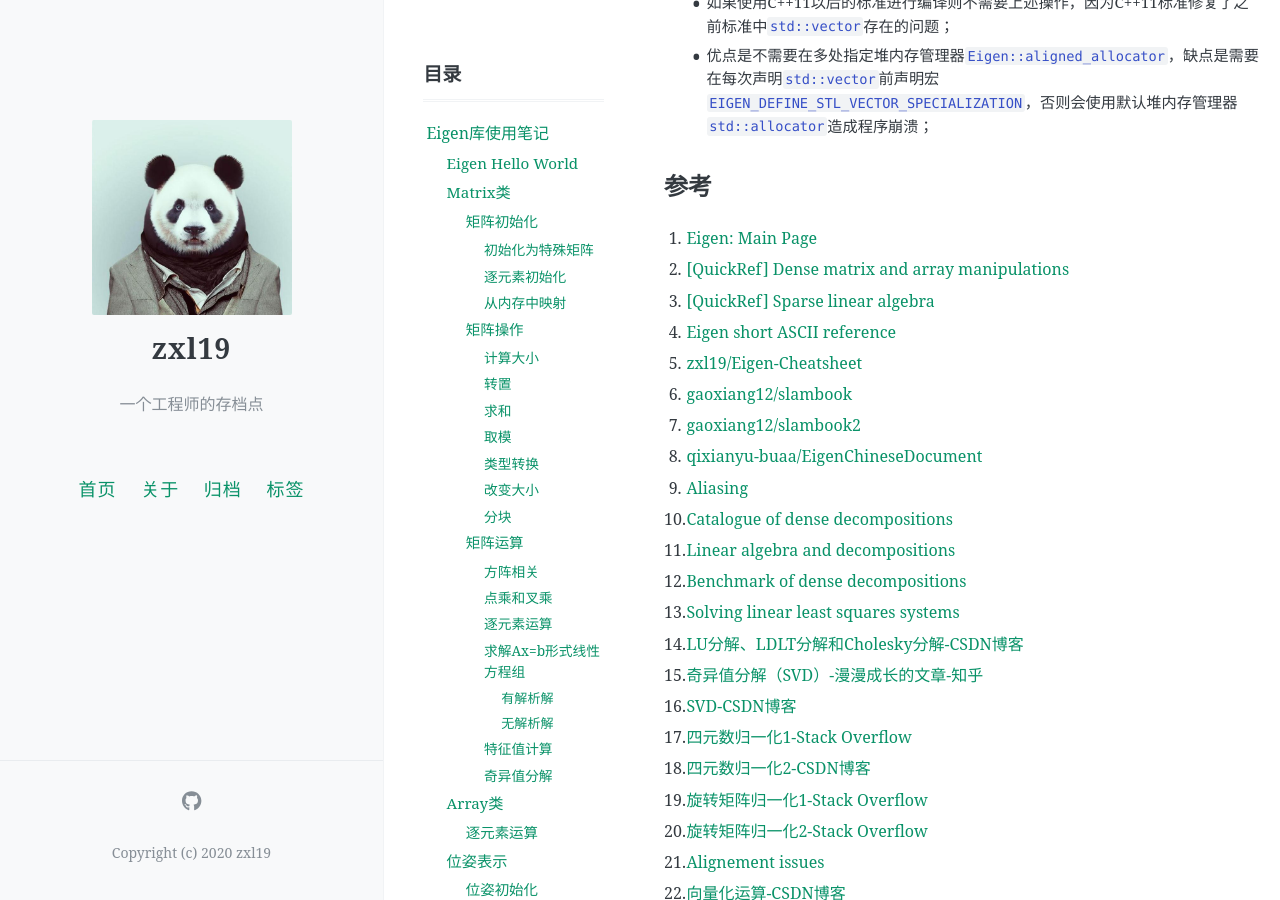
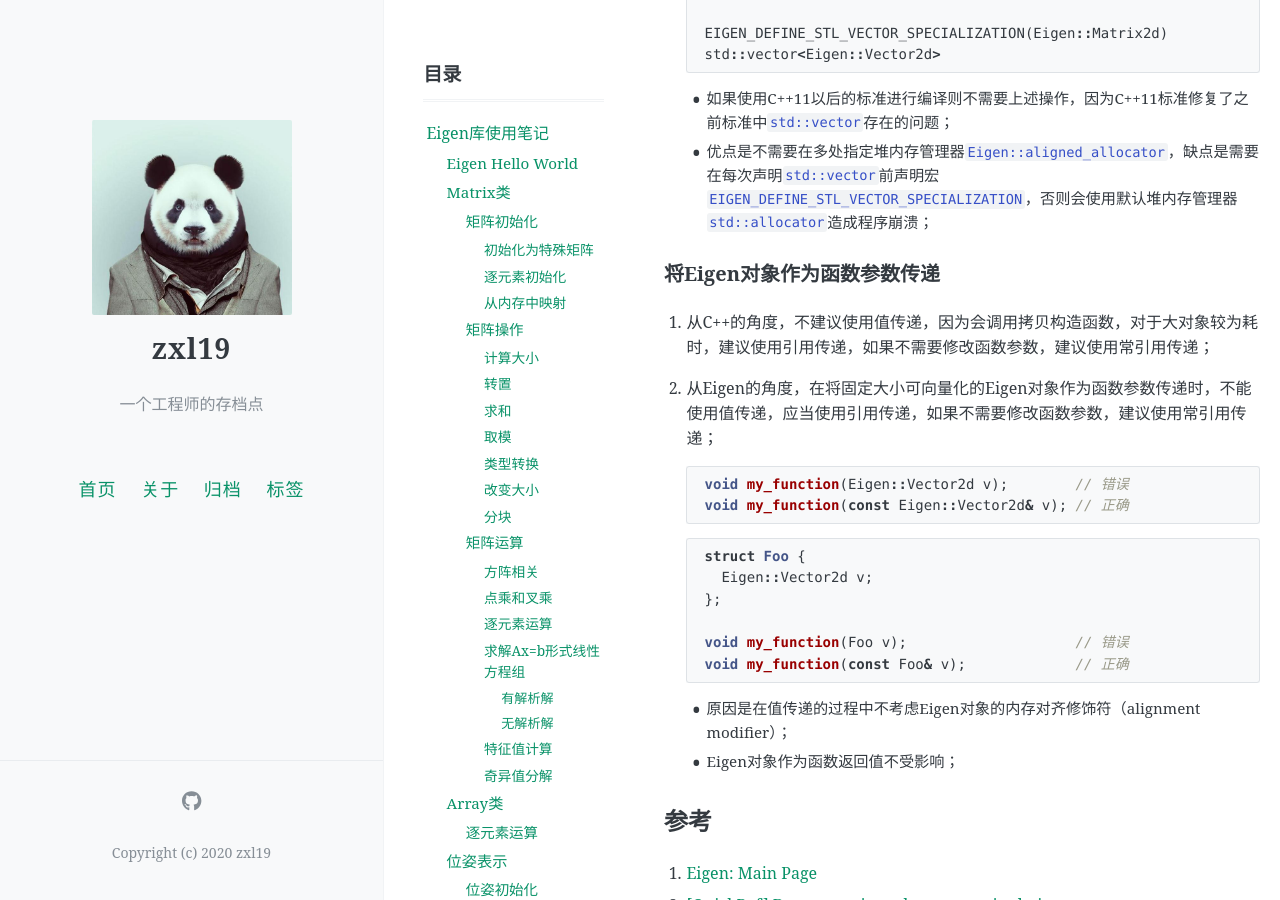
Before and after one commit to zxl19/zxl19.github.io, a Jekyll site: the page built from _posts/2021-08-23-eigen-note.md, in a window 1280 px wide and 900 px high, scrolled down 16771 px. Built offline with Jekyll 4.4.1, drawn with Linux system fonts in a browser that asks for light colours; comment, search, counter and statistics services are not loaded; some of the changed text lies outside the part shown.

Commit message:
Update 2021-08-23-eigen-note.md

````diff
--- a/_posts/2021-08-23-eigen-note.md
+++ b/_posts/2021-08-23-eigen-note.md
@@ -580,25 +580,27 @@ Eigen::Vector3d v_transformed = T * v;                  // 相当于R * v + t
 
 1. 内存对齐是向量化运算（vectorization）的前提；
 2. 向量化运算指的是使用单指令多数据流（Single Instruction Multiple Data，SIMD）指令集，实现一条指令对多个操作数的运算，进而实现运算加速；
-3. 常用的SIMD指令集包括SSE（Streaming SIMD Extensions）、AVX（ Advanced Vector Extensions）等，其中SSE的操作数要求16字节对齐；
+3. 常用的SIMD指令集包括SSE（Streaming SIMD Extensions）、AVX（ Advanced Vector Extensions）等，其中SSE的操作数要求16字节对齐，AVX的操作数要求32字节对齐；
 
 ### 固定大小可向量化的Eigen对象
 
-Eigen将编译时大小固定，并且大小是16字节的整数倍的对象称为固定大小可向量化的（fixed-size vectorizable），主要包括：
+1. Eigen将编译时大小固定，并且大小是16字节的整数倍的对象称为固定大小可向量化的（fixed-size vectorizable），主要包括：
 
-```cpp
-Eigen::Vector2d
-Eigen::Vector4d
-Eigen::Vector4f
-Eigen::Matrix2d
-Eigen::Matrix2f
-Eigen::Matrix4d
-Eigen::Matrix4f
-Eigen::Affine3d
-Eigen::Affine3f
-Eigen::Quaterniond
-Eigen::Quaternionf
-```
+    ```cpp
+    Eigen::Vector2d
+    Eigen::Vector4d
+    Eigen::Vector4f
+    Eigen::Matrix2d
+    Eigen::Matrix2f
+    Eigen::Matrix4d
+    Eigen::Matrix4f
+    Eigen::Affine3d
+    Eigen::Affine3f
+    Eigen::Quaterniond
+    Eigen::Quaternionf
+    ```
+
+2. 目前向量化运算支持128位数据包（例如SSE、AltiVec）、256位数据包（例如AVX）、512位数据包（例如AVX512），分别对应16字节、32字节、64字节，对于这些大小的数据包读写效率最高，因此对于固定大小可向量化的Eigen对象进行内存对齐有利于提高运算效率；
 
 ### 包含Eigen对象的类和结构体
 
@@ -606,11 +608,11 @@ Eigen::Quaternionf
 
     ```cpp
     class Foo {
-    private:
-    Eigen::Vector4d v;
+     private:
+      Eigen::Vector4d v;
 
-    public:
-    EIGEN_MAKE_ALIGNED_OPERATOR_NEW
+     public:
+      EIGEN_MAKE_ALIGNED_OPERATOR_NEW
     };
 
     Foo* foo = new Foo;
@@ -624,7 +626,8 @@ Eigen::Quaternionf
 2. 如果需要根据模板参数进行条件判断是否使用内存对齐，则需要使用宏`EIGEN_MAKE_ALIGNED_OPERATOR_NEW_IF`进行判断：
 
     ```cpp
-    template<int n> class Foo {
+    template<int n>
+    class Foo {
       typedef Eigen::Matrix<float, n, 1> Vector;
       enum { NeedsToAlign = (sizeof(Vector) % 16) == 0 };
       Vector v;
@@ -633,7 +636,7 @@ Eigen::Quaternionf
     };
 
     Foo<4> *foo4 = new Foo<4>; // foo4 is guaranteed to be 128bit-aligned
-    Foo<3> *foo3 = new Foo<3>; // foo3 has only the system defaultalignment guarantee
+    Foo<3> *foo3 = new Foo<3>; // foo3 has only the system default alignment guarantee
     ```
 
     - 在参数`NeedsToAlign`为真时，自动添加宏`EIGEN_MAKE_ALIGNED_OPERATOR_NEW`进行内存对齐；
@@ -704,6 +707,28 @@ Eigen::Quaternionf
     - 如果使用C++11以后的标准进行编译则不需要上述操作，因为C++11标准修复了之前标准中`std::vector`存在的问题；
     - 优点是不需要在多处指定堆内存管理器`Eigen::aligned_allocator`，缺点是需要在每次声明`std::vector`前声明宏`EIGEN_DEFINE_STL_VECTOR_SPECIALIZATION`，否则会使用默认堆内存管理器`std::allocator`造成程序崩溃；
 
+### 将Eigen对象作为函数参数传递
+
+1. 从C++的角度，不建议使用值传递，因为会调用拷贝构造函数，对于大对象较为耗时，建议使用引用传递，如果不需要修改函数参数，建议使用常引用传递；
+2. 从Eigen的角度，在将固定大小可向量化的Eigen对象作为函数参数传递时，不能使用值传递，应当使用引用传递，如果不需要修改函数参数，建议使用常引用传递；
+
+    ```cpp
+    void my_function(Eigen::Vector2d v);        // 错误
+    void my_function(const Eigen::Vector2d& v); // 正确
+    ```
+
+    ```cpp
+    struct Foo {
+      Eigen::Vector2d v;
+    };
+
+    void my_function(Foo v);                    // 错误
+    void my_function(const Foo& v);             // 正确
+    ```
+
+    - 原因是在值传递的过程中不考虑Eigen对象的内存对齐修饰符（alignment modifier）；
+    - Eigen对象作为函数返回值不受影响；
+
 ## 参考
 
 1. [Eigen: Main Page](https://eigen.tuxfamily.org/dox/)
````
